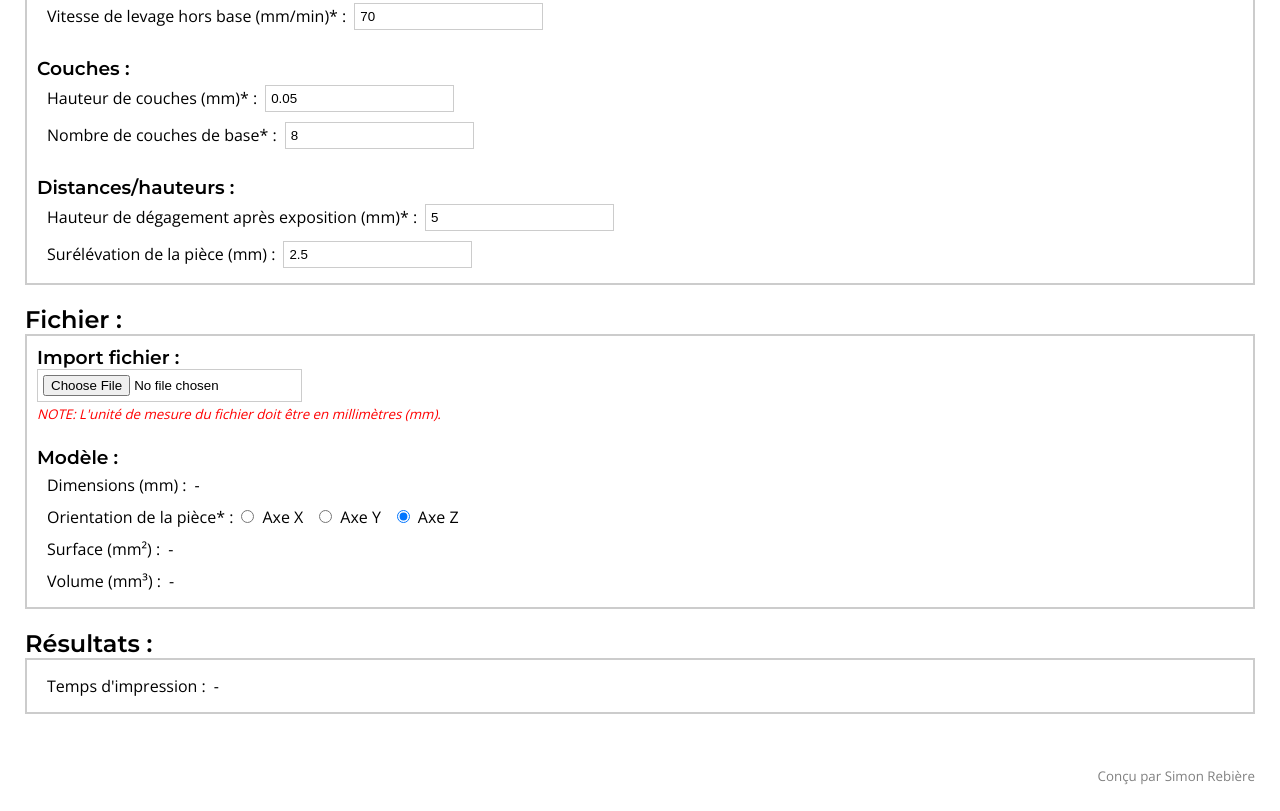
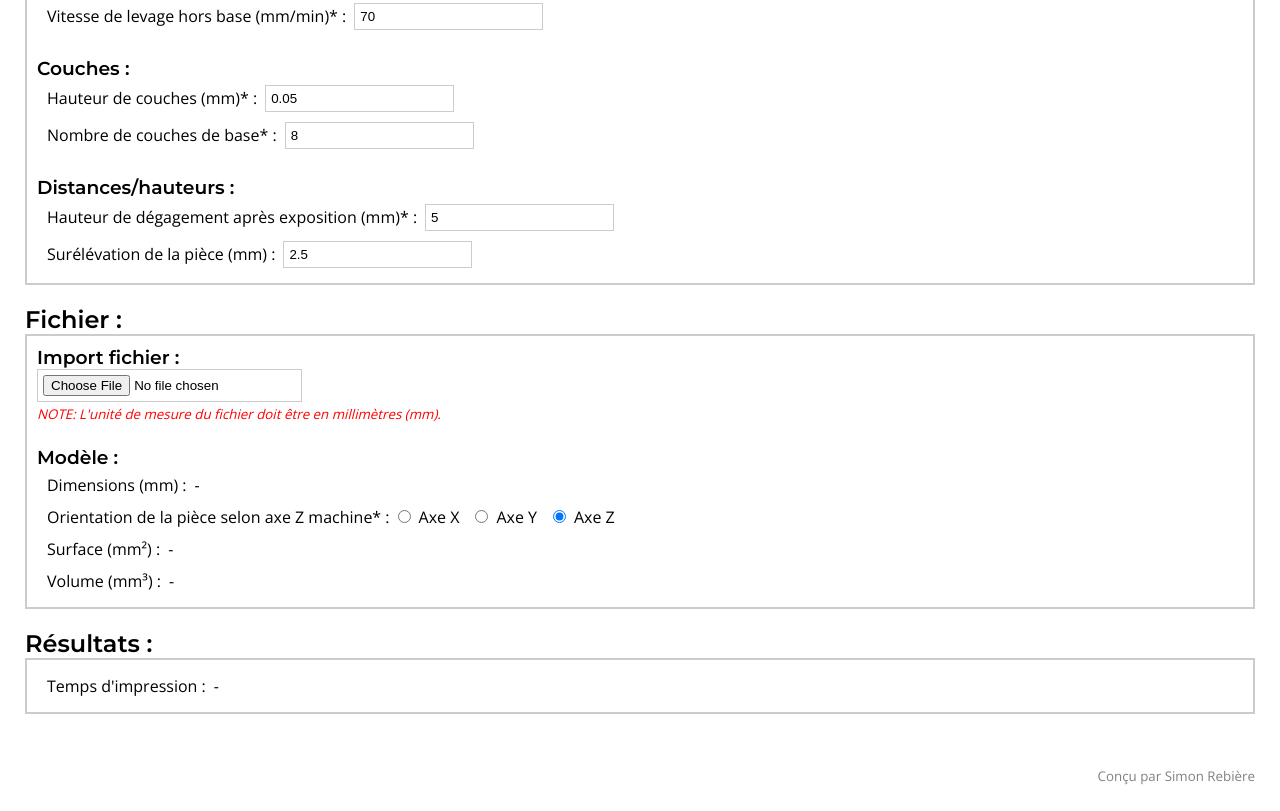
Before and after one commit to Rebiere-S/simulation-DLP-3D-printing, a plain HTML site: page index.html in a window 1280 px wide. Shown: the part 876-1687 px from the top of the page. Drawn offline with nearby package versions, Linux system fonts and the light colour scheme; a web font is replaced by a local one.

Commit message:
Update index.html

```diff
--- a/index.html
+++ b/index.html
@@ -78,7 +78,7 @@
           </div>
           <div class="fieldRow">
             <form>
-              <label>Orientation de la pièce* :</label>
+              <label>Orientation de la pièce selon axe Z machine* :</label>
               <input type="radio" id="partOrientationX" name="partOrientation" value="" onchange="updatePartOrientation(this.value);">
               <label for="partOrientationX">Axe X</label><br>
 
```
